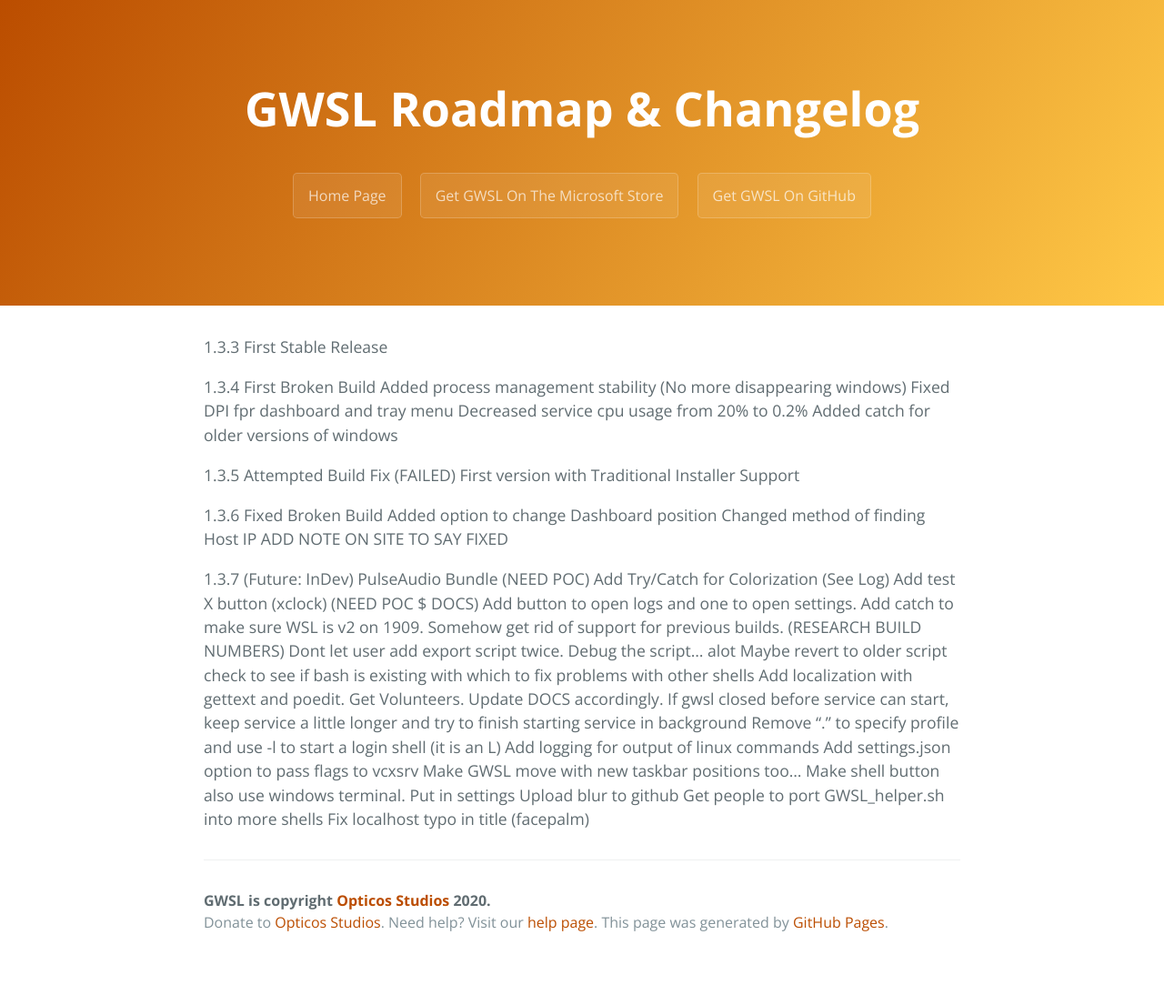
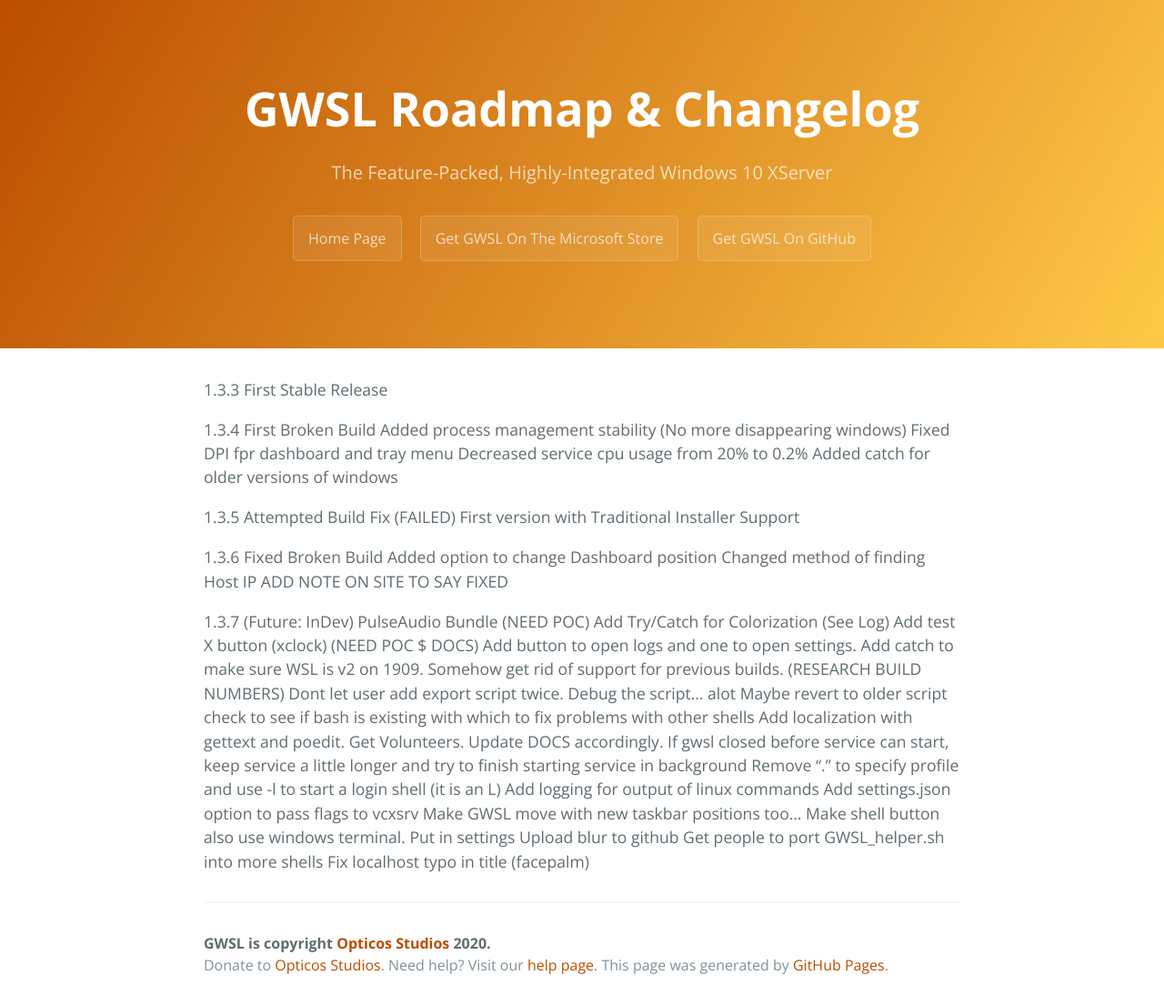
Before and after one commit to Opticos/gwsl, a Jekyll site: the page built from tutorials/mysterious_roadmap.md, in a window 1280 px wide. Shown: the whole page at 91% size. Built offline with Jekyll 4.4.1, drawn with Linux system fonts in a browser that asks for light colours; the repository's description, which GitHub fills in, is left out; before the commit the page ends 1058 px from its top, so only the background shows below that.

Commit message:
Update default.html

```diff
--- a/_layouts/default.html
+++ b/_layouts/default.html
@@ -26,7 +26,7 @@
 
     <header class="page-header" role="banner">
       <h1 class="project-name">{{ page.title | default: site.title | default: site.github.repository_name }}</h1>
-      <h2 class="project-tagline">{{ page.description | default: site.description | default: site.github.project_tagline }}</h2>
+      <h2 class="project-tagline">{{ page.description | default: "The Feature-Packed, Highly-Integrated Windows 10 XServer" | default: site.github.project_tagline }}</h2>
       {% if site.github.is_project_page %}
         <a href="https://opticos.github.io/gwsl/" class="btn">Home Page</a>
         <a href="https://www.microsoft.com/store/productId/9NL6KD1H33V3" class="btn">Get GWSL On The Microsoft Store</a>
```
